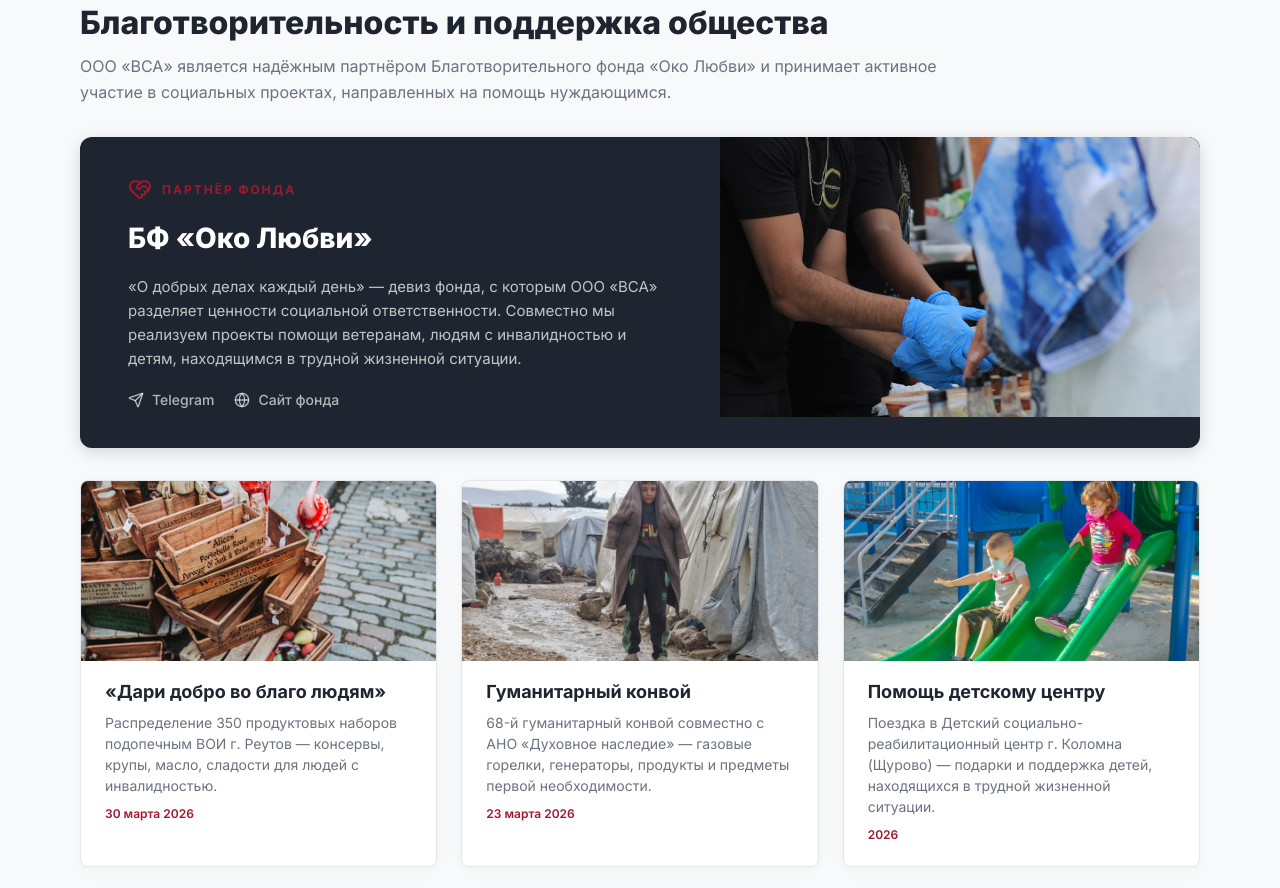
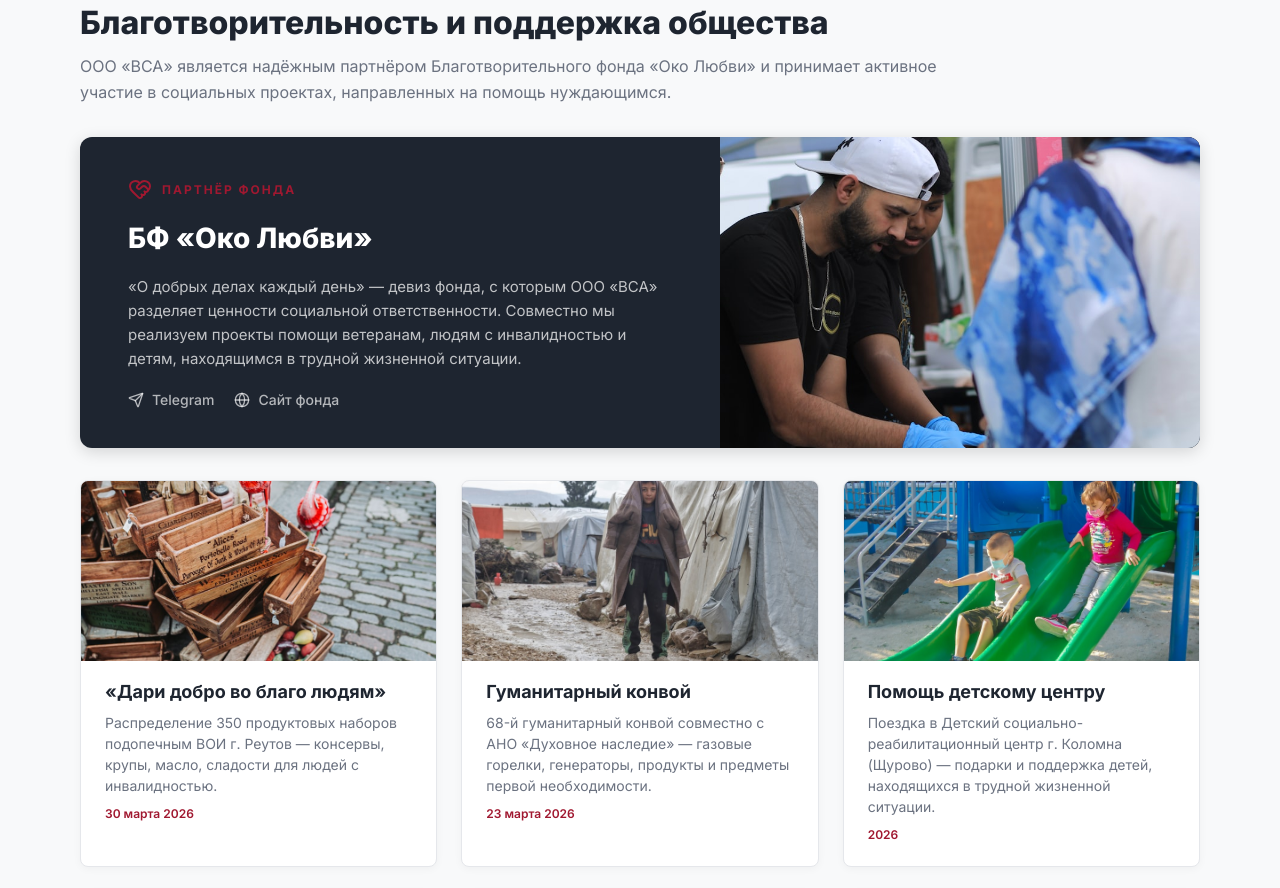
Before and after one commit to niksnsi0072-collab/vsa-site, a website: page csr.html in a window 1280 px wide. Shown: the part 1471-2359 px from the top of the page. Drawn offline with nearby package versions, Linux system fonts and the light colour scheme; grey boxes are pictures that could not be loaded.

Commit message:
fix(csr): выровнять фото баннера Око Любви по высоте контента

```diff
--- a/csr.html
+++ b/csr.html
@@ -212,7 +212,7 @@
                         </a>
                     </div>
                 </div>
-                <div class="csr-partner-banner__image" style="background-image: url('images/csr-banner.jpg'); background-size: cover; background-position: 50% 75%;"></div>
+                <div class="csr-partner-banner__image" style="background-image: url('images/csr-banner.jpg'); background-size: cover; background-position: center;"></div>
             </div>
 
             <!-- Charity Grid -->
--- a/css/style.css
+++ b/css/style.css
@@ -4238,7 +4238,7 @@ img {
 .csr-partner-banner__image {
     width: 480px;
     min-width: 480px;
-    height: 280px;
+    align-self: stretch;
     background: #374151;
 }
 
```
